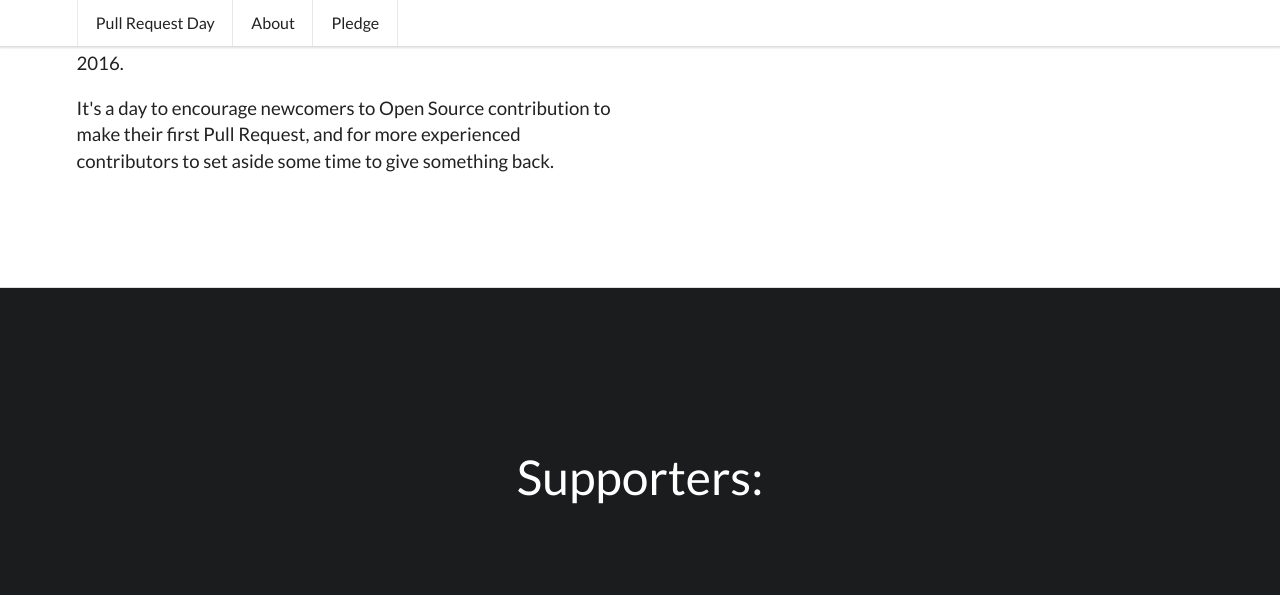
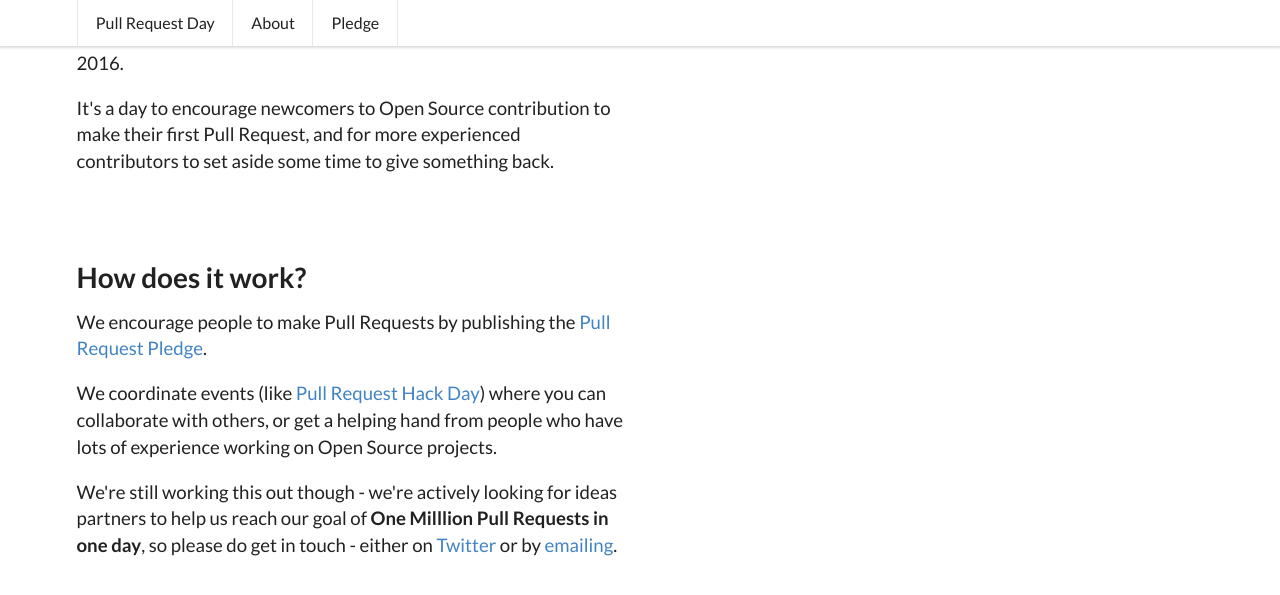
Before and after one commit to pullrequestday/pullrequestday, a Jekyll site: the page built from about/index.html, in a window 1280 px wide and 1400 px high, scrolled down 835 px, cut to the strip 0-634 px from the top of the window. Shown: the top 595 px of the strip. Built offline with Jekyll 4.4.1, drawn with Linux system fonts in a browser that asks for light colours; some of the changed text lies outside the part shown.

Commit message:
Moar Abouts.

```diff
--- a/about/index.html
+++ b/about/index.html
@@ -25,7 +25,7 @@
     <div class="row">
       <div class="eight wide column">
         <h3 class="ui header">
-          What is this
+          What is Pull Request Day?
         </h3>
         <p>
           Pull Request day is the last saturday of February, every year since 2016.
@@ -35,6 +35,49 @@
           first Pull Request, and for more experienced contributors to set aside some
           time to give something back.
         </p>
+
+        <h3 class="ui header">
+          How does it work?
+        </h3>
+        <p>
+          We encourage people to make Pull Requests by publishing the
+          <a href="/pledge/">Pull Request Pledge</a>.
+        </p>
+        <p>
+          We coordinate events (like
+          <a href="http://pullrequesthackday.org" target="_blank">Pull Request Hack Day</a>) where
+          you can collaborate with others, or get a helping hand from people who have lots of
+          experience working on Open Source projects.
+        </p>
+        <p>
+          We're still working this out though - we're actively looking for ideas partners to help us
+          reach our goal of <strong>One Milllion Pull Requests in one day</strong>, so please do get in touch - either
+          on <a href="http://twitter.com/pullrequestday">Twitter</a> or by <a href="mailto:david@openhealthcare.org.uk">emailing</a>.
+        </p>
+
+        <h3 class="ui header">
+          I think this is great. How can my organisation become a supporter ?
+        </h3>
+        <p>
+          We're actively looking for organisations to help us, by promoting the event to their communities, friends, employees etc.
+        </p>
+        <p>
+          We haven't quite worked out the details yet, but we're also thinking about an institutional version of the pledge for
+          organisations who employ developers - where they pledge that all of their engineers will make a Pull Request to an Open
+          Source project on Pull Request Day. If you're interested and would like to discuss how that would work,
+          <a href="mailto:david@openhealthcare.org.uk">drop us a line</a>.
+        </p>
+
+        <h3 class="ui header">
+          Who's behind this ?
+        </h3>
+        <p>
+          International Pull Request Day was founded by
+          <a href="http://twitter.com/thatdavidmiller" target="_blank">David</a> &amp;
+          <a href="http://twitter.com/symroe" target="_blank">Sym</a> in the
+          <a href="http://democracyclub.org.uk" target="_blank">Democracy Club</a> Slack channel in 2015.
+        </p>
+
       </div>
     </div>
   </div>
```
